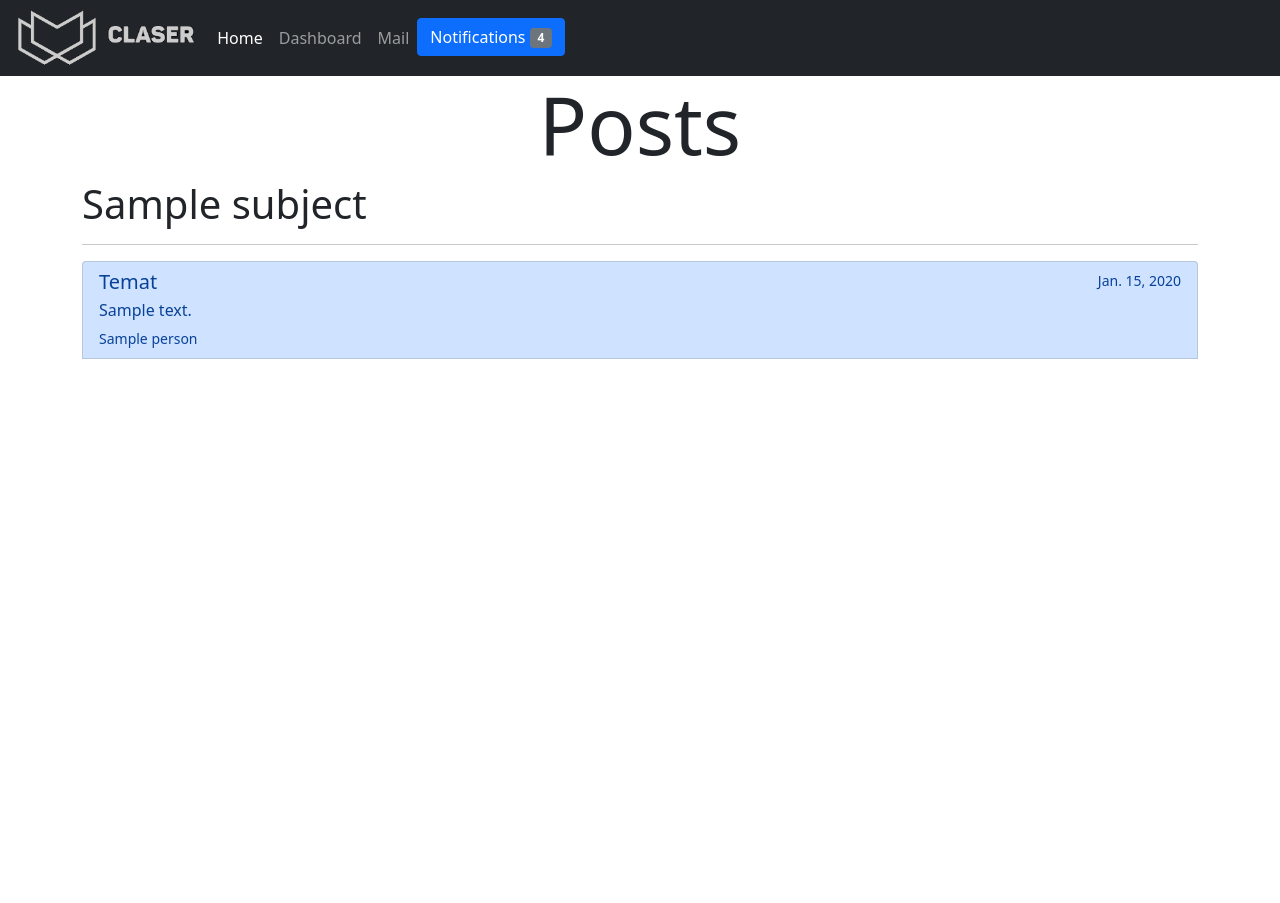
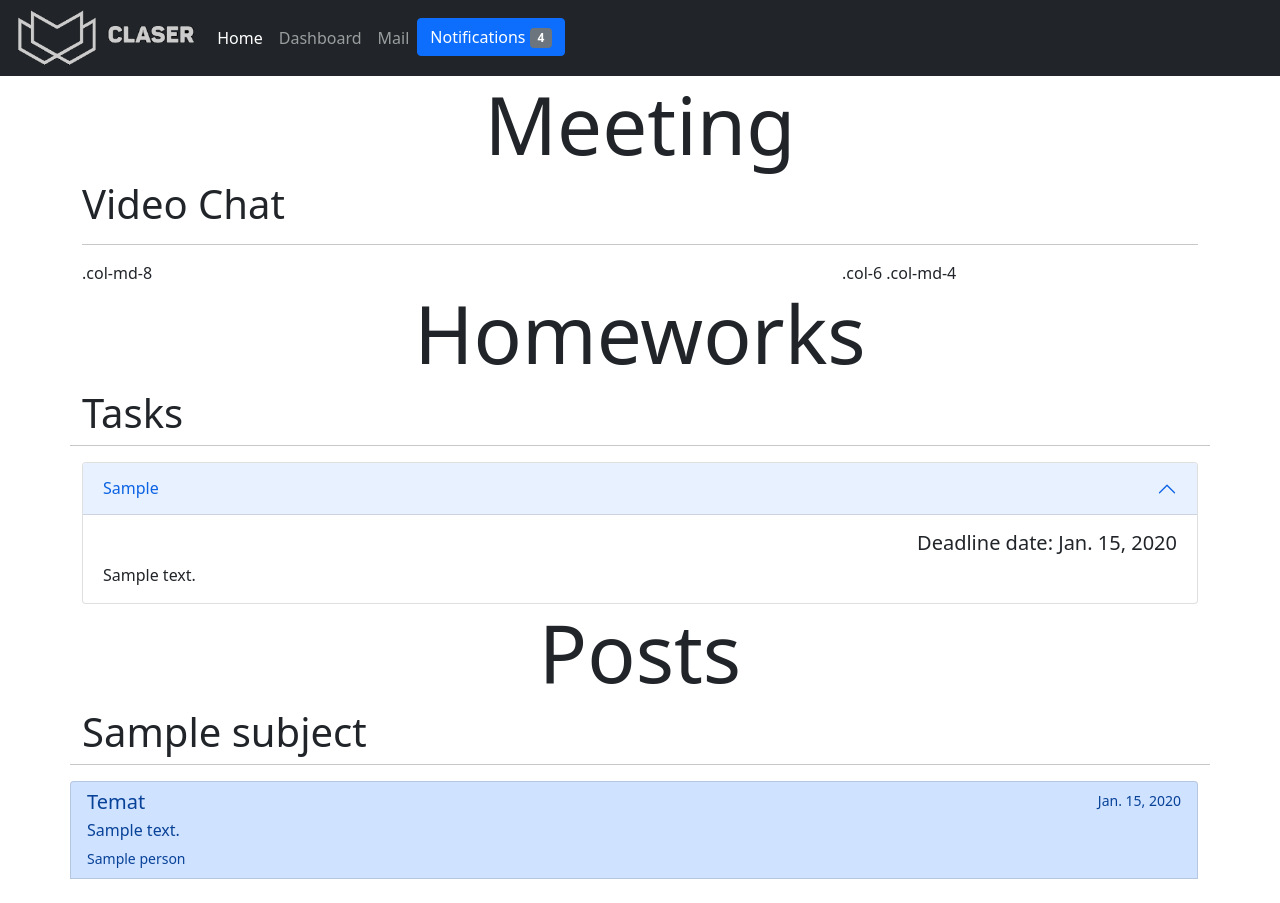
Before and after one commit to michalwrona01/Claser, a Django app: page /subject_panel/1 in a window 1280 px wide. Before the commit the page ends 359 px from the top, so only its background shows below. Run offline with Django 3.2, Linux system fonts and the light colour scheme; tables that the repository leaves empty hold one stand-in row (values such as "Sample post").

Commit message:
Added display 'Homeworks' and update models

```diff
--- a/app/models.py
+++ b/app/models.py
@@ -53,12 +53,11 @@ class Post(models.Model):
 
 
 class Homework(models.Model):
-    text = models.CharField(max_length=500, null=False)
+    task = models.CharField(max_length=500, null=False)
+    text = models.CharField(max_length=500, null=True)
     subject = models.ForeignKey(Subject, null=False, on_delete=models.CASCADE)
     classroom = models.ForeignKey(Classroom, null=False, on_delete=models.CASCADE)
-
-    def __str__(self):
-        return self.text
+    deadline_date = models.DateField(null=False)
 
 class Message(models.Model):
     text = models.CharField(max_length=1000, null=False)
--- /dev/null
+++ b/app/templates/app/dashboard.html
@@ -0,0 +1,5 @@
+{% extends 'app/main.html' %}
+{% load static %}
+{% block content %}
+
+{% endblock %}
--- a/app/templates/app/navbar.html
+++ b/app/templates/app/navbar.html
@@ -11,7 +11,7 @@
           <a class="nav-link active" aria-current="page" href="{% url 'home' %}">Home</a>
         </li>
         <li class="nav-item">
-          <a class="nav-link" href="{% url 'home' %}">Dashboard</a>
+          <a class="nav-link" href="{% url 'dashboard' %}">Dashboard</a>
         </li>
         <li class="nav-item">
           <a class="nav-link" href="#">Mail</a>
--- a/app/templates/app/subject_panel.html
+++ b/app/templates/app/subject_panel.html
@@ -1,6 +1,34 @@
 {% extends 'app/main.html' %}
 {% load static %}
 {% block content %}
+
+<h1 align="center" class="display-1">Meeting</h1>
+<h1 class="display-6">Video Chat</h1>
+<hr>
+<div class="row">
+    <div class="col-md-8">.col-md-8</div>
+    <div class="col-6 col-md-4">.col-6 .col-md-4</div>
+
+<h1 align="center" class="display-1">Homeworks</h1>
+<h1 class="display-6">Tasks</h1>
+<hr>
+<div class="accordion" id="accordionExample">
+{% for homework in homeworks%}
+  <div class="accordion-item">
+    <h2 class="accordion-header" id="headingOne">
+      <button class="accordion-button" type="button" data-bs-toggle="collapse" data-bs-target="#collapseOne" aria-expanded="true" aria-controls="collapseOne">
+      {{homework.task}}
+      </button>
+    </h2>
+    <div id="collapseOne" class="accordion-collapse collapse show" aria-labelledby="headingOne" data-bs-parent="#accordionExample">
+      <div class="accordion-body">
+      <h5 align="right">Deadline date: {{homework.deadline_date}}</h5>
+      {{homework.text}}
+      </div>
+    </div>
+  </div>
+{% endfor %}
+</div>
 
 <h1 align="center" class="display-1">Posts</h1>
 <h1 class="display-6">{{subject}}</h1>
--- a/app/urls.py
+++ b/app/urls.py
@@ -5,4 +5,5 @@ from . import views
 urlpatterns = [
     path('', views.home, name="home"),
     path('subject_panel/<str:pk>', views.subject_panel, name="subject_panel"),
+    path('dashboard', views.dashboard, name="dashboard"),
 ]
--- a/app/views.py
+++ b/app/views.py
@@ -1,5 +1,5 @@
 from django.shortcuts import render
-from django.http import HttpResponse
+from django.http import HttpResponse, JsonResponse
 from .models import *
 from django.utils import timezone
 
@@ -27,11 +27,18 @@ def subject_panel(request, pk):
     classroom = Person.objects.get(id=1).classroom
     subject = Subject.objects.get(id=pk)
     posts = Post.objects.filter(classroom=classroom).filter(subject=subject)
+    homeworks = Homework.objects.filter(subject=subject)
 
     context = {'posts' : posts,
                 'subject' : subject,
                 'classroom' : classroom,
+                'homeworks' : homeworks,
                 }
 
 
     return render(request, 'app/subject_panel.html', context)
+
+def dashboard(request):
+    context = {}
+
+    return render(request, 'app/dashboard.html', context)
```
Also changed, not shown: app/migrations/0005_homework_task.py (added), app/migrations/0006_homework_deadline_date.py (added), 1 other file.
